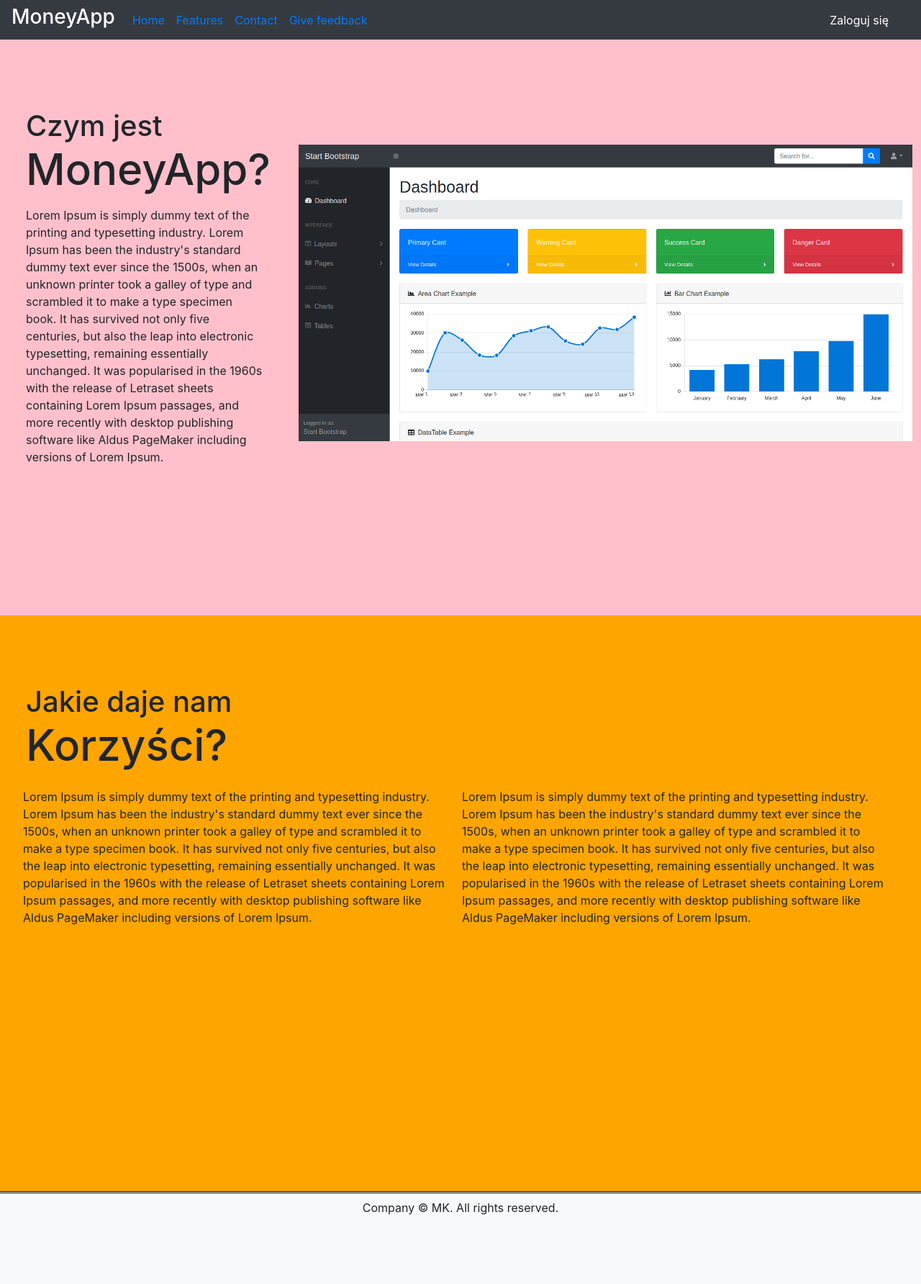
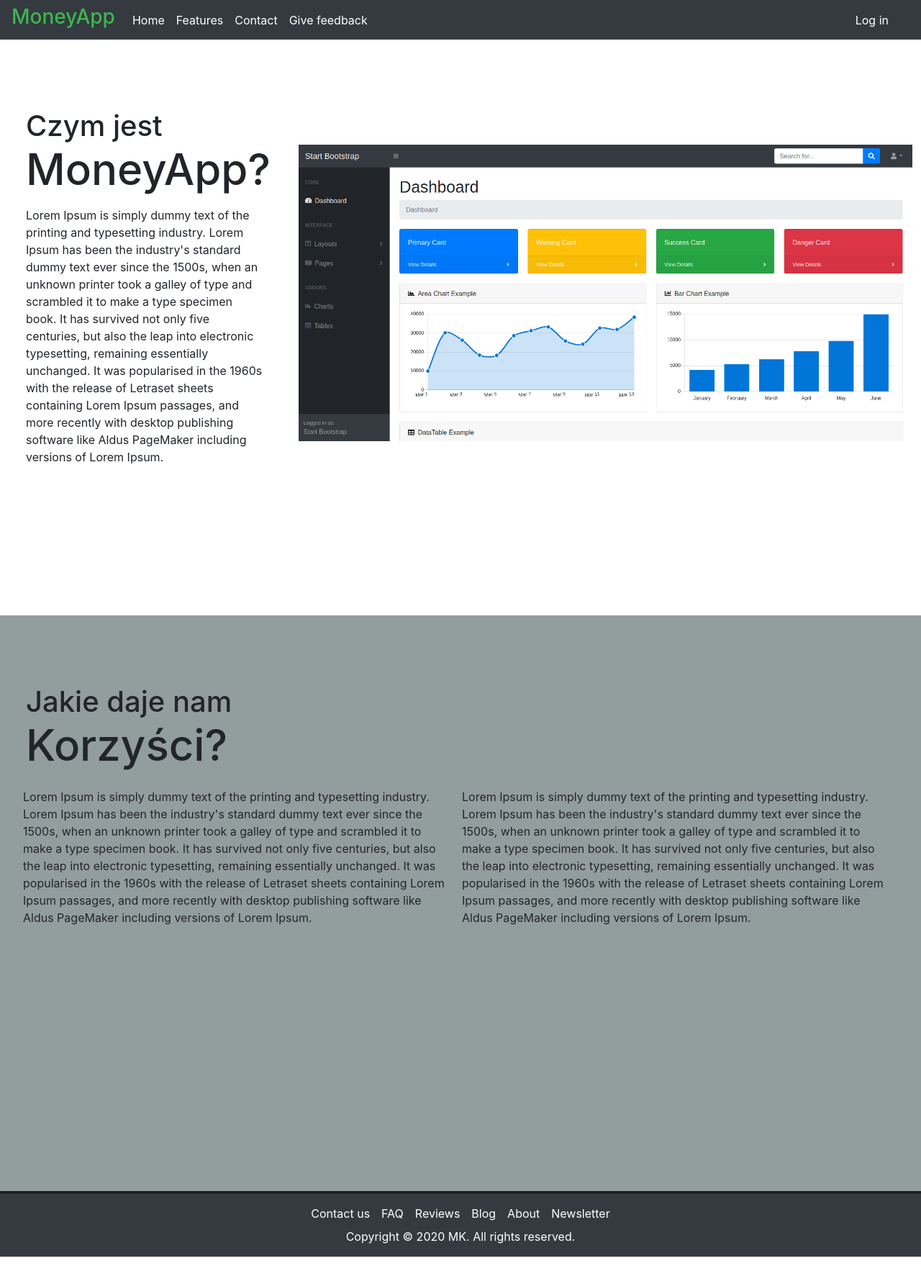
Before and after one commit to mkrolczyk12/organizationAppFE, a React (Create React App) app: page / in a window 1280 px wide. Shown: the top 1784 px of the page at 72% size. After the commit the page ends 1746 px from the top, so only its background shows below. Built offline with nearby package versions, Linux system fonts and the light colour scheme.

Commit message:
implemented Radium, changed home, footer, header and sidemenu styles

```diff
--- a/package.json
+++ b/package.json
@@ -11,6 +11,7 @@
     "@testing-library/user-event": "^7.2.1",
     "bootstrap": "^4.5.2",
     "keycloak-js": "10.0.2",
+    "radium": "^0.26.0",
     "react": "^16.13.1",
     "react-bootstrap": "^1.3.0",
     "react-dom": "^16.13.1",
--- a/src/App/App.css
+++ /dev/null
@@ -1,5 +0,0 @@
-.App {
-  box-sizing: border-box;
-  margin: 0;
-  padding: 0;
-}
--- a/src/App/App.jsx
+++ b/src/App/App.jsx
@@ -6,14 +6,22 @@ import {
   Redirect,
 } from "react-router-dom";
 import "./styles.css";
-import app from "./App.css";
+import Radium from "radium";
 
 import StartPage from "./nonAuthorizedPart/StartPage";
 import Dashboard from "./authorizedPart/Dashboard";
 
+const styles = {
+  app: {
+    boxSizing: "border-box",
+    margin: 0,
+    padding: 0,
+  },
+};
+
 function App() {
   return (
-    <div className={app}>
+    <div style={styles.app}>
       <Router>
         <Switch>
           <Route path="/dashboard" exact>
@@ -31,4 +39,4 @@ function App() {
   );
 }
 
-export default App;
+export default Radium(App);
--- a/src/App/nonAuthorizedPart/Body/Home.jsx
+++ b/src/App/nonAuthorizedPart/Body/Home.jsx
@@ -2,17 +2,19 @@ import React from "react";
 import { Image } from "react-bootstrap";
 import panel from "./images/panel.png";
 
-const Home = () => {
 const styles = {
   section1: {
-      backgroundColor: "pink",
+    backgroundColor: "#fff",
     minHeight: "100vh",
   },
   section2: {
-      backgroundColor: "orange",
+    // backgroundColor: "#7f8688",
+    backgroundColor: "#929d9e",
     minHeight: "100vh",
   },
 };
+
+const Home = () => {
   return (
     <>
       <section className="p-0 m-0" id="AppPresentation" style={styles.section1}>
--- a/src/App/nonAuthorizedPart/Footer.jsx
+++ b/src/App/nonAuthorizedPart/Footer.jsx
@@ -1,22 +1,84 @@
 import React from "react";
+import Radium from "radium";
+import { Link } from "react-router-dom";
 
-/* eslint-disable react/react-in-jsx-scope */
+const styles = {
+  footer: {
+    minHeight: "10vh",
+    backgroundColor: "#343a40",
+    borderTop: "2px double #000",
+    borderTopWidth: "medium",
+    top: "80%",
+  },
+  text: {
+    color: "#fff",
+  },
+  eachFooterLinkOption: {
+    display: "flex",
+    color: "#fff",
+    textDecoration: "none",
+  },
+};
+
 const Footer = () => {
   return (
-    <footer>
-      <div
-        className="m-0 p-0 pt-2 text-center bg-light"
-        style={{
-          minHeight: "20vh",
-          borderTop: "2px double #000",
-          borderTopWidth: "medium",
-          top: "80%",
-        }}
-      >
-        <p>Company © MK. All rights reserved.</p>
+    <footer className="p-2 m-0" style={styles.footer}>
+      <div className="m-0 p-2 text-center">
+        <FooterLinksComponent />
+        <p className="m-0 p-0" style={styles.text}>
+          Copyright © 2020 MK. All rights reserved.
+        </p>
       </div>
     </footer>
   );
 };
+export default Radium(Footer);
 
-export default Footer;
+const FooterLinksComponent = () => {
+  return FooterLinks.map((eachLink, index) => {
+    return (
+      <Link
+        key={index}
+        to={eachLink.path}
+        style={styles.eachFooterLinkOption}
+        className={"d-inline-block mr-2 ml-2 mb-2" + eachLink.cName}
+      >
+        <li key={eachLink.name} style={styles.eachFooterLinkOption}>
+          {eachLink.name}
+        </li>
+      </Link>
+    );
+  });
+};
+const FooterLinks = [
+  {
+    name: "Contact us",
+    path: "/contact",
+    cName: "",
+  },
+  {
+    name: "FAQ",
+    path: "/feedback",
+    cName: "",
+  },
+  {
+    name: "Reviews",
+    path: "/revievs",
+    cName: "",
+  },
+  {
+    name: "Blog",
+    path: "/blog",
+    cName: "",
+  },
+  {
+    name: "About",
+    path: "/",
+    cName: "",
+  },
+  {
+    name: "Newsletter",
+    path: "/newsletter",
+    cName: "",
+  },
+];
--- a/src/App/nonAuthorizedPart/Header/Header.jsx
+++ b/src/App/nonAuthorizedPart/Header/Header.jsx
@@ -1,5 +1,6 @@
 import React from "react";
 import NavigationBar from "./Navbar/NavigationBar";
+import Radium from "radium";
 
 class Header extends React.Component {
   state = {
@@ -7,7 +8,6 @@ class Header extends React.Component {
   };
 
   manageSideMenu = () => {
-    console.log(this.state.sideMenu);
     this.setState({
       sideMenu: !this.state.sideMenu,
     });
@@ -16,6 +16,7 @@ class Header extends React.Component {
   componentDidUpdate() {
     window.scrollTo(0, 0);
   }
+
   render() {
     return (
       <header>
@@ -23,10 +24,9 @@ class Header extends React.Component {
           showSideMenu={this.manageSideMenu}
           sideMenu={this.state.sideMenu}
         />
-        <div></div>
       </header>
     );
   }
 }
 
-export default Header;
+export default Radium(Header);
--- a/src/App/nonAuthorizedPart/Header/Navbar/MenuItems.jsx
+++ b/src/App/nonAuthorizedPart/Header/Navbar/MenuItems.jsx
@@ -1,38 +1,51 @@
 import React from "react";
+import Radium from "radium";
+
 import { Link } from "react-router-dom";
-import { Nav } from "react-bootstrap";
-import "./MenuItems.css";
+import { Nav as div } from "react-bootstrap";
+
+const styles = {
+  menu: {
+    paddingBottom: "3px",
+    paddingTop: "3px",
+    top: "-1px",
+    zIndex: 999,
+  },
+  eachMenuItemDiv: {
+    minHeight: "40px",
+    padding: 10,
+    width: "100%",
+    transition: "0.2s",
+    ":hover": {
+      backgroundColor: "rgba(41, 43, 44,0.9)",
+    },
+  },
+  eachMenuItemOption: {
+    color: "#fff",
+    textDecoration: "none",
+  },
+};
 
 const MenuItems = [
   {
     name: "Home",
     path: "/",
-    cName: "nav-links",
-    exact: true,
+    cName: "",
   },
   {
     name: "Features",
     path: "/features",
-    cName: "nav-links",
-    exact: false,
+    cName: "",
   },
   {
     name: "Contact",
     path: "/contact",
-    cName: "nav-links",
-    exact: false,
+    cName: "",
   },
-  // {
-  //   name: "Support",
-  //   path: "/support",
-  //   cName: "nav-links",
-  //   exact: false,
-  // },
   {
     name: "Give feedback",
     path: "/feedback",
-    cName: "nav-links",
-    exact: false,
+    cName: "",
   },
 ];
 
@@ -40,16 +53,29 @@ const Menu = (props) => {
   return (
     <>
       {props.mobile ? (
-        <div id="MobileMenu" className="col-12 p-0 m-0">
+        <div className="col-12 p-0 m-0" style={styles.menu}>
           {MenuItems.map((eachOption, index) => {
             return (
-              <Nav.Link href={eachOption.path} className="menuItem">
-                <Link className={eachOption.cName} to={eachOption.path}>
-                  <li key={index} onClick={props.closeSideMenu}>
+              <div
+                key={index}
+                href={eachOption.path}
+                className={eachOption.cName}
+                style={styles.eachMenuItemDiv}
+              >
+                <Link
+                  className={eachOption.cName}
+                  style={styles.eachMenuItemOption}
+                  to={eachOption.path}
+                >
+                  <li
+                    key={eachOption.name}
+                    onClick={props.closeSideMenu}
+                    style={styles.eachMenuItemOption}
+                  >
                     {eachOption.name}
                   </li>
                 </Link>
-              </Nav.Link>
+              </div>
             );
           })}
         </div>
@@ -57,11 +83,15 @@ const Menu = (props) => {
         MenuItems.map((eachOption, index) => {
           return (
             <li key={index} onClick={props.closeSideMenu}>
-              <Nav.Link>
-                <Link to={eachOption.path} className={eachOption.cName}>
+              <div.Link>
+                <Link
+                  to={eachOption.path}
+                  className={eachOption.cName}
+                  style={styles.eachMenuItemOption}
+                >
                   {eachOption.name}
                 </Link>
-              </Nav.Link>
+              </div.Link>
             </li>
           );
         })
@@ -70,4 +100,4 @@ const Menu = (props) => {
   );
 };
 
-export default Menu;
+export default Radium(Menu);
--- a/src/App/nonAuthorizedPart/Header/Navbar/NavigationBar.jsx
+++ b/src/App/nonAuthorizedPart/Header/Navbar/NavigationBar.jsx
@@ -1,13 +1,24 @@
 import React from "react";
-// import { Link } from "react-router-dom";
+import Radium from "radium";
+
 import { Navbar, Nav } from "react-bootstrap";
 import Menu from "./MenuItems.jsx";
 import SideMenu from "../SideMenu/SideMenu";
-import "../styles.css";
 
 const styles = {
   navigationBar: {
     height: "55px",
+  },
+  loginButton: {
+    color: "white",
+    ":hover": {
+      textAlign: "center",
+      border: "2px solid #3eb650",
+      textDecoration: "none",
+    },
+  },
+  logo: {
+    color: "#3eb650",
   },
 };
 
@@ -25,18 +36,19 @@ class NavigationBar extends React.Component {
           style={styles.navigationBar}
         >
           <Navbar.Brand href="/">
-            <h3>MoneyApp</h3>
+            <h3 style={styles.logo}>MoneyApp</h3>
           </Navbar.Brand>
           <Nav className="flex-grow-1">
             <Menu />
           </Nav>
           <Nav.Link href="/dashboard">
             <button
-              id="loginButton"
+              key="loginButtonLargeScreen"
               className="btn btn-md float-right flex-row"
               variant="outline-info"
+              style={styles.loginButton}
             >
-              Zaloguj się
+              Log in
             </button>
           </Nav.Link>
         </Navbar>
@@ -50,34 +62,32 @@ class NavigationBar extends React.Component {
           <button
             className="btn btn-link btn-md border-0"
             id="sidebarToggle"
-            href="#"
             variant="outline-primary"
             onClick={this.props.showSideMenu}
           >
             <i className="navbar-toggler-icon"></i>
           </button>
           <Navbar.Brand href="/" className="m-auto p-0">
-            <h3>MoneyApp</h3>
+            <h3 style={styles.logo}>MoneyApp</h3>
           </Navbar.Brand>
           <Nav.Link href="/dashboard">
             <button
-              id="loginButton"
+              key="loginButtonMediumScreens"
+              style={styles.loginButton}
               className="d-none d-sm-block btn btn-md float-right flex-row"
               variant="outline-info"
             >
-              Zaloguj się
+              Log in
             </button>
           </Nav.Link>
         </Navbar>
         {/* Side menu */}
-        {this.props.sideMenu ? (
+        {this.props.sideMenu && (
           <SideMenu closeSideMenu={this.props.showSideMenu} />
-        ) : (
-          ""
         )}
       </>
     );
   }
 }
 
-export default NavigationBar;
+export default Radium(NavigationBar);
--- a/src/App/nonAuthorizedPart/Header/SideMenu/SideMenu.jsx
+++ b/src/App/nonAuthorizedPart/Header/SideMenu/SideMenu.jsx
@@ -1,6 +1,6 @@
 import React from "react";
 // import { Link } from "react-router-dom";
-import { Button, Navbar, Nav } from "react-bootstrap";
+import { Navbar, Nav } from "react-bootstrap";
 import Menu from "../Navbar/MenuItems";
 
 const styles = {
@@ -20,17 +20,17 @@ const styles = {
     top: 0,
     width: "300px",
     height: "100%",
-    backgroundColor: "#212529",
+    backgroundColor: "#343a40",
     overflowY: "auto",
     overflowX: "hidden",
   },
   mobileLoginButton: {
     textAlign: "center",
-    border: "1px solid #5bc0de",
+    border: "1px solid #3eb650",
     textDecoration: "none",
   },
   sideMenuLogo: {
-    color: "white",
+    color: "#3eb650",
   },
 };
 
@@ -65,7 +65,9 @@ class SideMenu extends React.Component {
                         className="align-self-center m-0 p-0"
                       >
                         <h1 className="m-0 p-0">MoneyApp</h1>
-                        <small>Be aware of your finances.</small>
+                        <small>
+                          <i>Be aware of your finances.</i>
+                        </small>
                       </Navbar.Brand>
                     </div>
                   </div>
@@ -78,27 +80,15 @@ class SideMenu extends React.Component {
                   <div className="d-lg-none sb-sidenav-menu-heading">
                     Account
                   </div>
-                  {/* <Nav.Link href="/dashboard">
-                    <Button
-                      className="d-lg-none m-2 w-100"
-                      variant="outline-primary"
-                    >
-                      Zaloguj się
-                    </Button>
-                  </Nav.Link> */}
                   <Nav.Link href="/dashboard">
                     <button
-                      // id="loginButton"
                       className="btn btn-md float-right flex-row m-2 w-100"
                       variant="outline-info"
                       style={styles.mobileLoginButton}
                     >
-                      Zaloguj się
+                      Log in
                     </button>
                   </Nav.Link>
-                  {/* <Button className="d-lg-none m-2" variant="outline-info">
-                    Utwórz konto
-                  </Button> */}
                 </div>
               </div>
               <div className="sb-sidenav-footer">
--- a/src/App/nonAuthorizedPart/Header/styles.css
+++ b/src/App/nonAuthorizedPart/Header/styles.css
@@ -25,13 +25,3 @@
 .lowerPart {
   text-align: "center";
 }
-
-#loginButton {
-  color: white;
-}
-
-#loginButton:hover {
-  text-align: center;
-  border: 2px solid #5bc0de;
-  text-decoration: none;
-}
--- a/src/App/nonAuthorizedPart/StartPage.jsx
+++ b/src/App/nonAuthorizedPart/StartPage.jsx
@@ -1,5 +1,6 @@
 import React from "react";
 import { Route, Switch } from "react-router-dom";
+import Radium from "radium";
 
 import Header from "./Header/Header";
 import Home from "./Body/Home";
@@ -8,12 +9,17 @@ import Feedback from "./Body/Feedback";
 import Contact from "./Body/Contact";
 import Footer from "./Footer";
 
+const styles = {
+  StartPage: {
+    minHeight: "80vh",
+  },
+};
 class StartPage extends React.Component {
   render() {
     return (
       <>
         <Header />
-        <main className="container-fluid m-0 p-0" style={{ minHeight: "80vh" }}>
+        <main className="container-fluid m-0 p-0" style={styles.StartPage}>
           <Switch>
             <Route path="/" exact>
               <Home />
@@ -35,4 +41,4 @@ class StartPage extends React.Component {
   }
 }
 
-export default StartPage;
+export default Radium(StartPage);
```
Also changed, not shown: src/App/nonAuthorizedPart/Header/Navbar/MenuItems.css (deleted, +0 -7 lines), src/App/nonAuthorizedPart/Header/Navbar/logo.png (deleted), 1 other file (tests, documents, lock files or other folders). Lines whose indentation alone changed are shown as unchanged.
